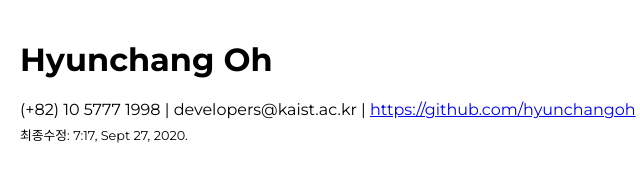
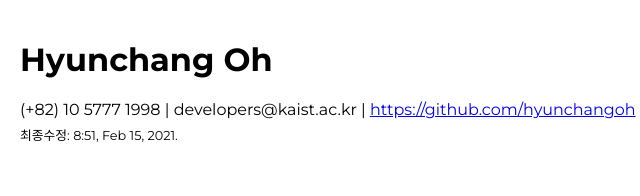
Before and after one commit to HyunchangOh/resume, a plain HTML site: page korean.html in a window 1280 px wide. Shown: the top 196 px of the page, 236-876 px from the left. Drawn offline with nearby package versions, Linux system fonts and the light colour scheme.

Commit message:
update korean last update date

```diff
--- a/korean.html
+++ b/korean.html
@@ -12,7 +12,7 @@
     <div id="head">
         <h1>Hyunchang Oh</h1>
         (+82) 10 5777 1998 | developers@kaist.ac.kr | <a href="https://github.com/hyunchangoh">https://github.com/hyunchangoh</a>
-        <div class="dot">최종수정: 7:17, Sept 27, 2020.</div>
+        <div class="dot">최종수정: 8:51, Feb 15, 2021.</div>
         <div class="float"><a class="lang" href="index.html">English</a><a class="lang" href="jianti.html">简体中文</a></div>
     </div>
     <div id="content">
```
